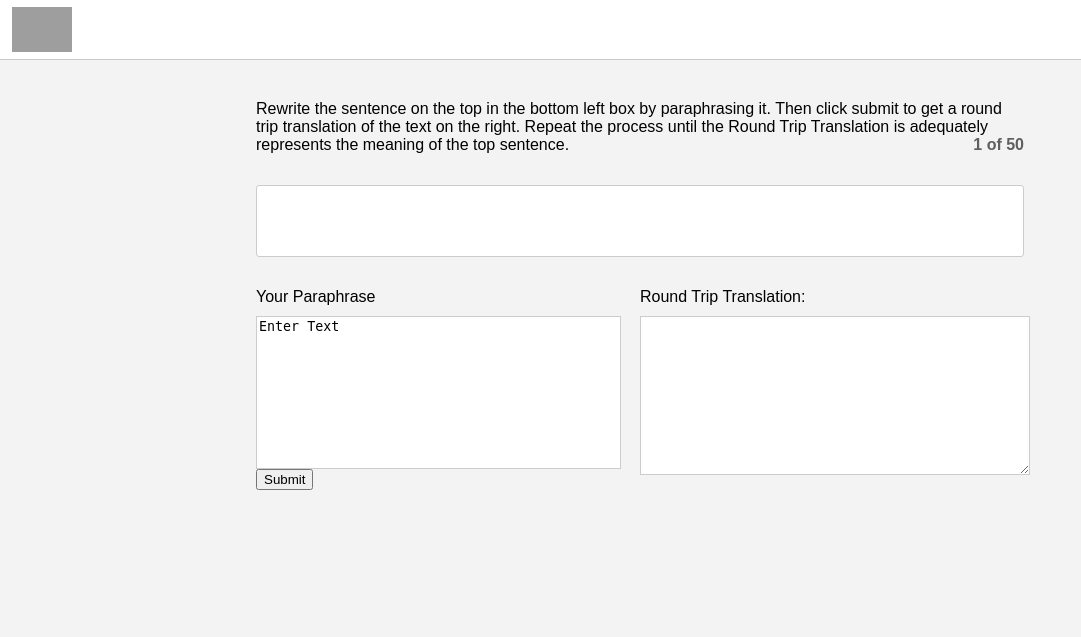
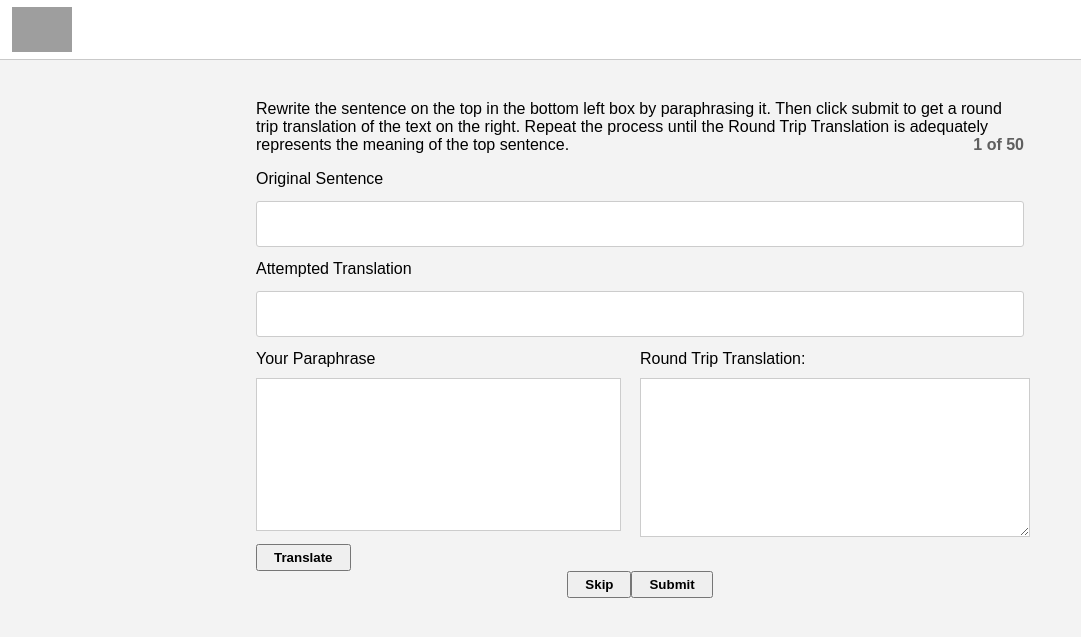
Before and after one commit to adeutry/mturk-translation-hits, a Django app: template mturk_django/mturk/templates/mturk/paraphrase.html in a window 1280 px wide. Shown: the top 637 px of the page, without its empty margins (0-1081 px from the left). Run offline with Django 3.2, Linux system fonts and the light colour scheme; the template is opened without the code that fills it, so the values that code supplies are empty; some libraries are stand-ins or nearby versions; grey boxes are pictures that could not be loaded.

Commit message:
added some cute buttons

```diff
--- a/mturk_django/mturk/templates/mturk/paraphrase.html
+++ b/mturk_django/mturk/templates/mturk/paraphrase.html
@@ -26,13 +26,14 @@
 	    font-weight: 900;
   	}
 
-  	#sentence-container {
-  		padding: 35px 53px;
+  	#sentence-container,
+    #translation-container {
+        padding: 22px 53px;
         border-radius: 3px;
         background-color: white;
         line-height: 1.5em;
         font-family: 'Georgia', serif;
-        margin: 31px 0px;
+        margin: 13px 0px;
     }
 
   	.rating-button {
@@ -151,6 +152,23 @@
         margin-bottom: 10px;
     }
 
+    #sentence-container-label {
+        margin-top: 16px;
+    }
+
+    .button {
+        padding: 4px 16px;
+        font-weight: 700;
+    }
+
+    #bottom-buttons{
+        display: flex;
+        justify-content: center;
+    }
+
+    #rtt-submit{
+        margin-top: 13px;
+    }
 
   </style>
   </head>
@@ -174,24 +192,31 @@
     Repeat the process until the Round Trip Translation is adequately represents the meaning of the top sentence.
         <div id="hit-counter">0/100</div>
     </div>
+    <div id="sentence-container-label">Original Sentence</div>
     <div id="sentence-container" class="cute-border">
+    </div>
+    <div id="translation-container-label">Attempted Translation</div>
+    <div id="translation-container" class="cute-border">
     </div>
 
     <div id="bottom-container">
         <div id="user-input-container">
             <div id="user-input-label">Your Paraphrase</div>
             <div id="user-input-wrapper">
-                <textarea id="user-input" class="cute-border">Enter Text</textarea>
+                <textarea id="user-input" class="cute-border"></textarea>
             </div>
-            <input id="rtt-submit" type="submit" value="Submit">
+            <input class="button" id="rtt-submit" type="submit" value="Translate">
         </div>
         <div id="rtt-container">
             <div id="rtt-container-label">Round Trip Translation:</div>
             <textarea id="rtt-container-text" class="cute-border"></textarea>
             </div>
         </div>
+     <div id="bottom-buttons">
+         <input id="skip-input" class="button" type="submit" value="Skip">
+         <input id="submit" class="button" type="submit" value="Submit">
      </div>
-
+    </div>
          </div>
 
   <script src="//ajax.googleapis.com/ajax/libs/jquery/1.7.2/jquery.min.js" type="text/javascript"></script>
@@ -214,16 +239,13 @@
             hit_id : "{{ hit_id }}",
        };
 
-       if( context.assignment_id == "ASSIGNMENT_ID_NOT_AVAILABLE") {
-           $.get("https://mturk.adeutry.info/adequacy_1/get_trans", function (res) {
-               $("#top-sentence-container").html(res);
+       $.getJSON("https://mturk.adeutry.info/paraphrase_1/get_paraphrase_sents", function (res){
+           $("#sentence-container").data("translations", res);
+           var trans = $("#sentence-container").data("translations");
+           var ques = trans.pop()
+           $("#sentence-container").html(ques.original)
+           $("#translation-container").html(ques.trans_text)
        });
-       } else {
-           $.getJSON("https://mturk.adeutry.info/adequacy_1/get_hit_questions", function (res){
-               var ques = res.pop()
-               $("#sentence-container").html(ques.original)
-           });
-       }
 
        // initialize timer values for per-hit time and total Hit time
        $('#rating-form').data("timer-start", Date.now());
--- a/mturk_django/mturk/views/paraphrase.py
+++ b/mturk_django/mturk/views/paraphrase.py
@@ -13,20 +13,11 @@ def index(request):
     sent = random.sample(list(sents), 1)[0]
     # prepare the context
     context = {
-            'worker_id': request.GET.get("workerId", "None"),
-            'assignment_id' : request.GET.get("assignmentId", "None"),
-            'amazon_host' : "https://www.mturk.com/mturk/externalSubmit",
             'in_dev' : request.GET.get("dev", "None"),
-            'hit_id' : request.GET.get("hitId", "None"),
+            'username' : request.GET.get("username", "None")
             }
 
     context['in_dev'] = (context['in_dev'] == "True")
-
-    # set external submit url
-    if context['in_dev']:
-        context['amazon_host'] = SUBMIT_URL_DEV
-    else:
-        context['amazon_host'] = SUBMIT_URL_PROD
 
     res = render(request, 'mturk/paraphrase.html', context)
     res['x-frame-options'] = 'do you like memes?'
@@ -34,8 +25,8 @@ def index(request):
 
 def get_rtt(request):
     text = request.GET.get("text", "None")
-    import utils.utils
-    rtt = utils.rtt(text, "de")
+    from .utils import utils
+    rtt = utils.rtt(text, "de", sleep=0.0)
     return HttpResponse(rtt)
 
 def get_paraphrase_sents(request):
@@ -45,5 +36,10 @@ def get_paraphrase_sents(request):
         grade_level='12.0'
     )
 
+    # serialize translations
     trans_json = [t.to_json() for t in trans]
+
+    # shuffle the translations
+    random.shuffle(trans_json)
+
     return HttpResponse(json.dumps(trans_json))
```
Lines whose indentation alone changed are shown as unchanged.
